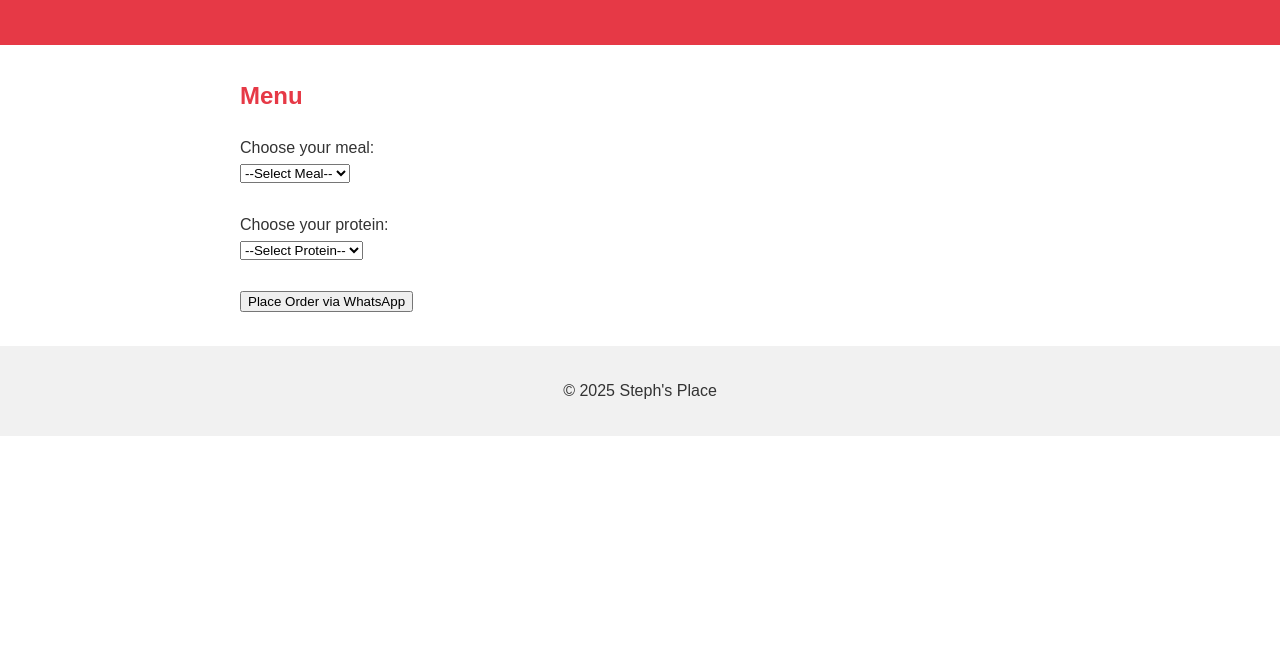
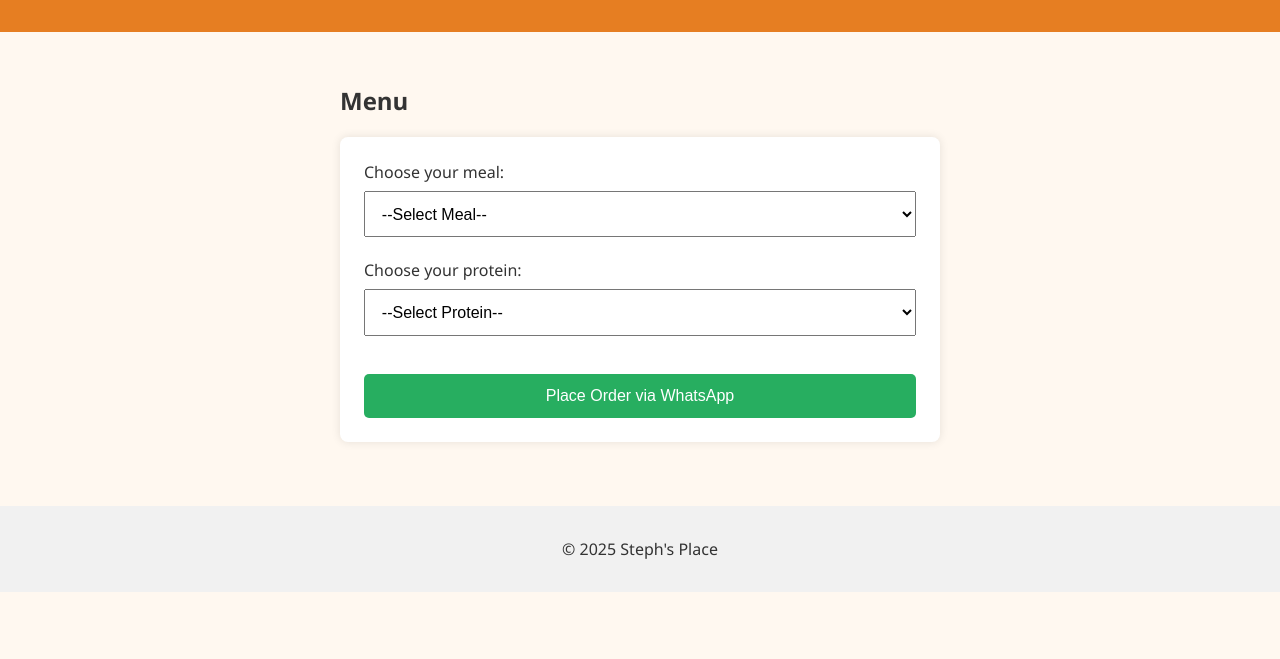
Before and after one commit to edgraward/Lagos-resturnnt, a plain HTML site: page index.html in a window 1280 px wide. Shown: the part 141-800 px from the top of the page. Drawn offline with Linux system fonts and the light colour scheme.

Commit message:
Update style.css

```diff
--- a/style.css
+++ b/style.css
@@ -1,49 +1,59 @@
 body {
-  font-family: Arial, sans-serif;
+  font-family: 'Segoe UI', sans-serif;
   margin: 0;
   padding: 0;
-  line-height: 1.6;
+  background: #fff8f0;
   color: #333;
 }
 
 header {
-  background: #e63946;
+  background-color: #e67e22;
   color: white;
   text-align: center;
   padding: 2rem 1rem;
 }
 
-header h1 {
+h1 {
   margin: 0;
   font-size: 2.5rem;
 }
 
 section {
-  padding: 2rem 1rem;
-  max-width: 800px;
-  margin: 0 auto;
+  padding: 2rem;
+  max-width: 600px;
+  margin: auto;
 }
 
-section h2 {
-  color: #e63946;
-  margin-top: 0;
+form {
+  background: white;
+  padding: 1.5rem;
+  border-radius: 8px;
+  box-shadow: 0 0 10px rgba(0,0,0,0.1);
 }
 
-ul, ol {
-  margin-left: 1.2rem;
+select, button {
+  width: 100%;
+  padding: 0.8rem;
+  margin-top: 0.5rem;
+  font-size: 1rem;
+}
+
+button {
+  background-color: #27ae60;
+  color: white;
+  border: none;
+  margin-top: 1rem;
+  cursor: pointer;
+  border-radius: 5px;
+}
+
+button:hover {
+  background-color: #219150;
 }
 
 footer {
   text-align: center;
   padding: 1rem;
   background: #f1f1f1;
+  margin-top: 2rem;
 }
-
-a {
-  color: #e63946;
-  text-decoration: none;
-}
-
-a:hover {
-  text-decoration: underline;
-}
```
